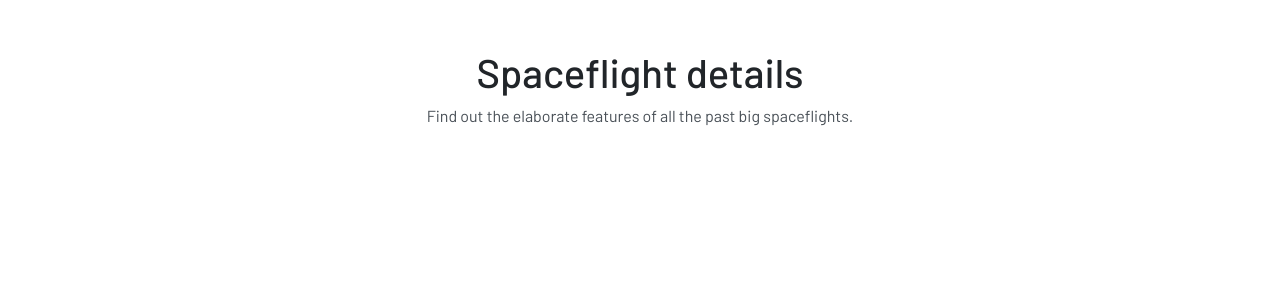
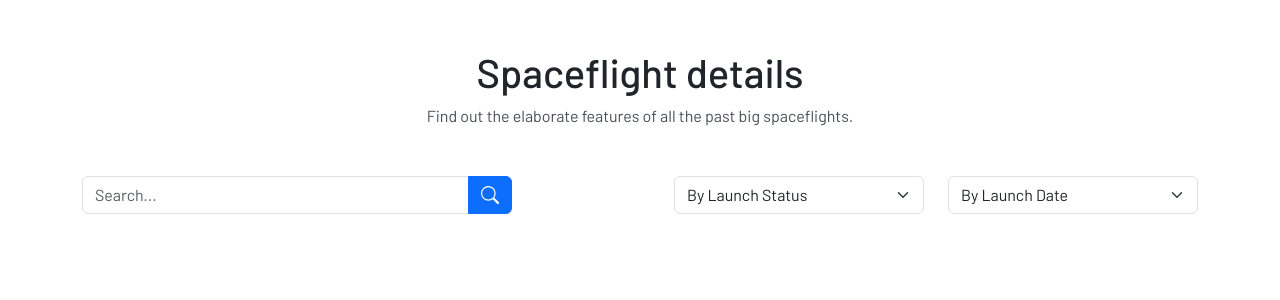
Before and after one commit to Md-Asikuzzaman/technext-project, a React (Create React App) app: page / in a window 1280 px wide. Shown: the top 300 px of the page. Built offline with nearby package versions, Linux system fonts and the light colour scheme.

Commit message:
added search section

```diff
--- a/package.json
+++ b/package.json
@@ -13,6 +13,7 @@
     "bootstrap": "5.0.1",
     "react": "^18.2.0",
     "react-dom": "^18.2.0",
+    "react-icons": "^4.11.0",
     "react-scripts": "5.0.1",
     "sass": "^1.69.4",
     "typescript": "^4.4.2",
--- a/src/App.tsx
+++ b/src/App.tsx
@@ -2,12 +2,13 @@
 
 import React, { useEffect, useState } from 'react';
 import Header from './components/Header';
-
+import SearchBar from './components/SearchBar';
 
 const App = () => {
   return (
     <div>
       <Header />
+      <SearchBar />
     </div>
   );
 };
--- /dev/null
+++ b/src/components/Search.tsx
@@ -0,0 +1,25 @@
+import React from 'react';
+import { BsSearch } from 'react-icons/bs';
+
+const Search = () => {
+  return (
+    <div className='input-group search__bar'>
+      <input
+        type='text'
+        className='form-control'
+        placeholder='Search...'
+        aria-label="Recipient's username"
+        aria-describedby='button-addon2'
+      ></input>
+      <button
+        className='btn btn-primary d-flex align-items-center justify-content-center'
+        type='button'
+        id='button-addon2'
+      >
+        <BsSearch size={18} />
+      </button>
+    </div>
+  );
+};
+
+export default Search;
--- /dev/null
+++ b/src/components/SearchBar.tsx
@@ -0,0 +1,13 @@
+import Search from './Search';
+import Select from './Select';
+
+const SearchBar = () => {
+  return (
+    <div className='container d-flex justify-content-between align-items-center gap-5'>
+      <Search />
+      <Select />
+    </div>
+  );
+};
+
+export default SearchBar;
--- /dev/null
+++ b/src/components/Select.tsx
@@ -0,0 +1,22 @@
+
+const Select = () => {
+  return (
+    <div className='d-flex align-items-center gap-4'>
+      <select className='form-select' aria-label='Default select example'>
+        <option selected>By Launch Status</option>
+        <option value='1'>One</option>
+        <option value='2'>Two</option>
+        <option value='3'>Three</option>
+      </select>
+
+      <select className='form-select' aria-label='Default select example'>
+        <option selected>By Launch Date</option>
+        <option value='1'>Last week</option>
+        <option value='2'>Last Month</option>
+        <option value='3'>Last year</option>
+      </select>
+    </div>
+  );
+};
+
+export default Select;
--- a/src/sass/App.scss
+++ b/src/sass/App.scss
@@ -20,3 +20,13 @@
   margin-top: 8px;
   color: var(--mid-gray-color);
 }
+
+.search__bar {
+  width: 430px !important;
+  width: 100%;
+}
+
+.form-select {
+  width: 250px !important;
+  width: 100%;
+}
```
Also changed, not shown: 1 other file (tests, documents, lock files or other folders).
